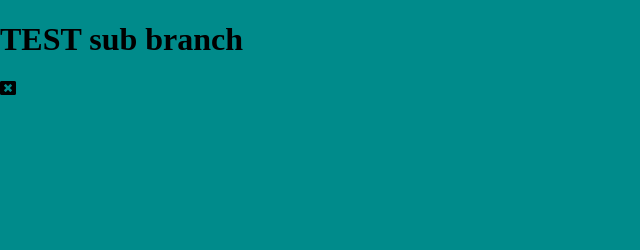
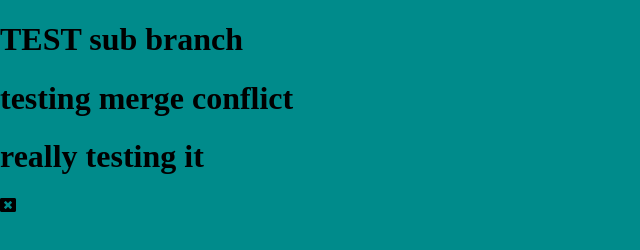
Before and after one commit to shawodonnell/template_clone, a plain HTML site: page index.html in a window 1280 px wide. Shown: the whole page, without its empty margins (0-640 px from the left). Drawn offline with Linux system fonts and the light colour scheme.

Commit message:
testing merge conflict

```diff
--- a/index.html
+++ b/index.html
@@ -14,6 +14,8 @@
 <body>
 
     <h1>TEST sub branch</h1>
+    <h1>testing merge conflict</h1>
+    <h1>really testing it</h1>
 
 
     <i class="fas fa-window-close"></i>
```
